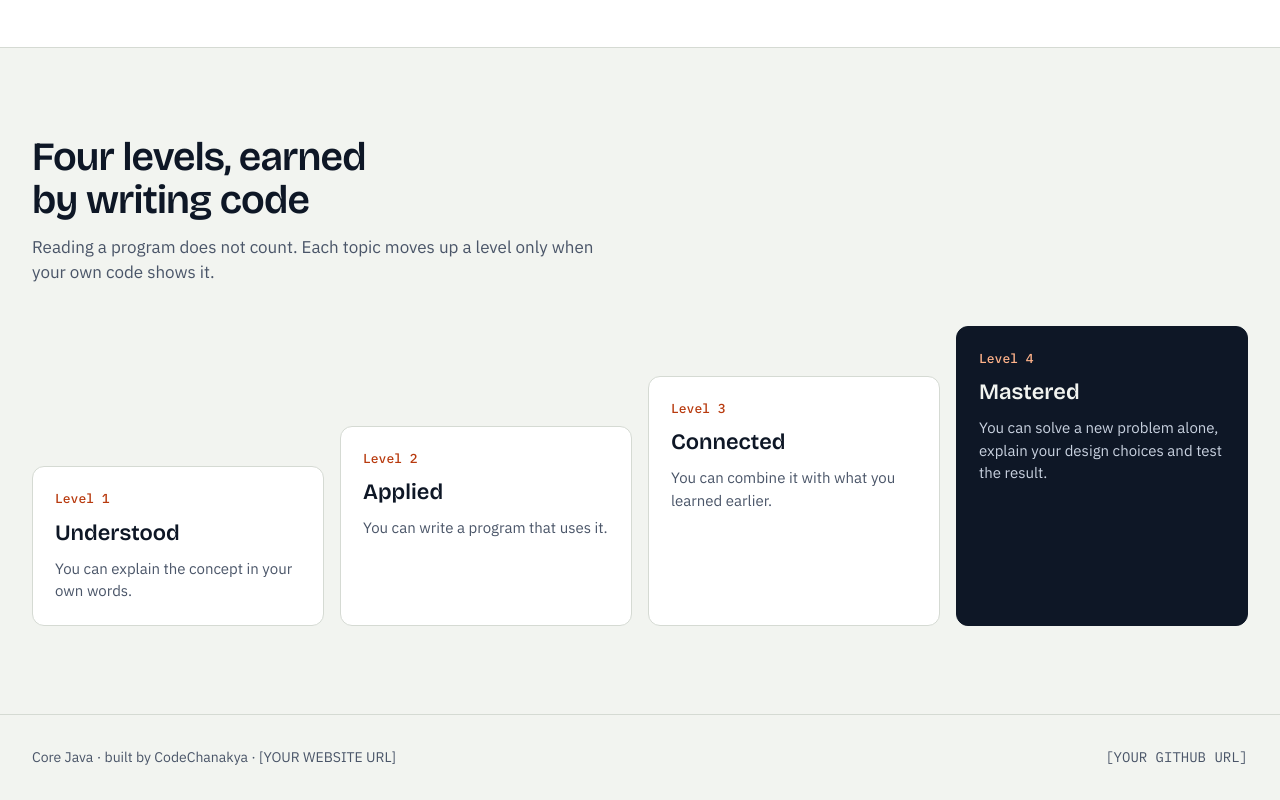
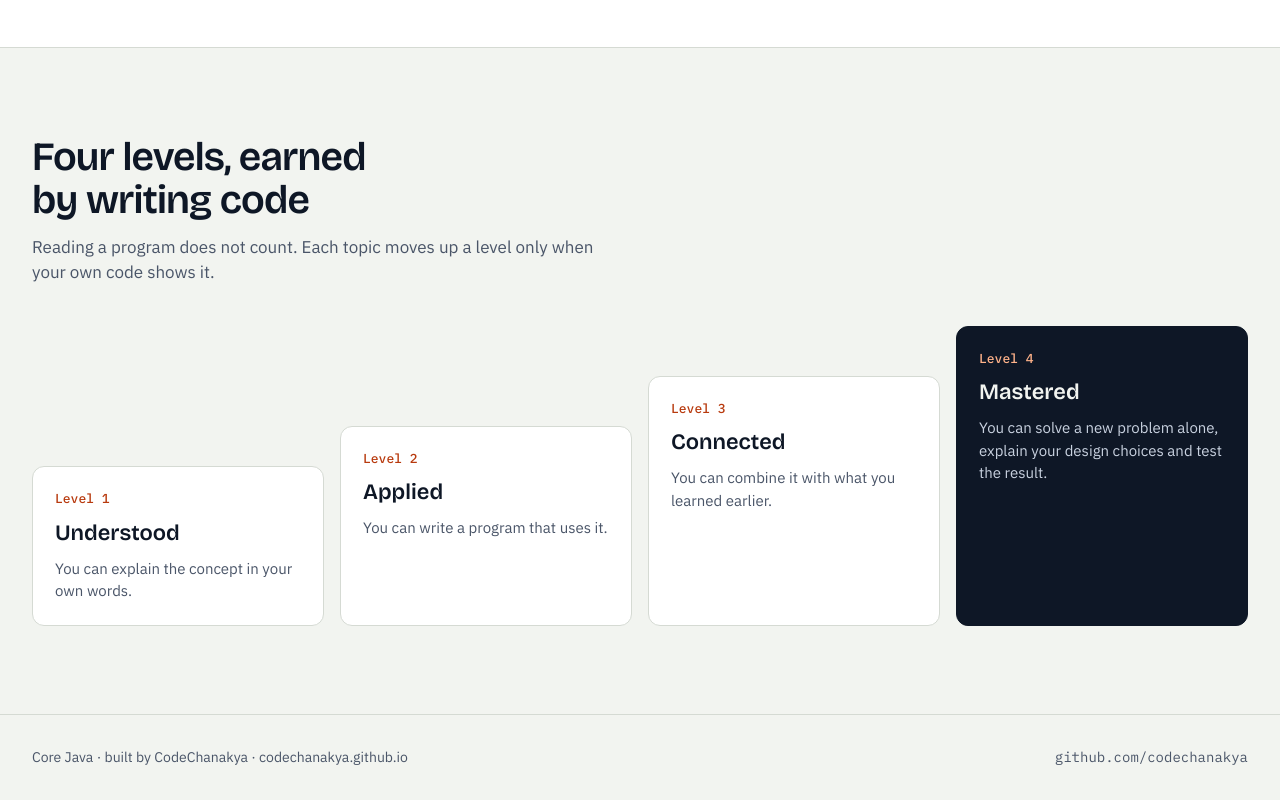
Before and after one commit to CodeChanakya/core-java, a plain HTML site: page docs/index.html in a window 1280 px wide. Shown: the part 2451-3251 px from the top of the page. Drawn offline with nearby package versions, Linux system fonts and the light colour scheme.

Commit message:
Add website and GitHub links

```diff
--- a/docs/index.html
+++ b/docs/index.html
@@ -138,8 +138,8 @@
 
 <footer class="site-footer">
   <div class="wrap">
-    <span>Core Java · built by CodeChanakya · [YOUR WEBSITE URL]</span>
-    <span class="mono">[YOUR GITHUB URL]</span>
+    <span>Core Java · built by CodeChanakya · <a href="https://codechanakya.github.io/">codechanakya.github.io</a></span>
+    <span class="mono"><a href="https://github.com/codechanakya">github.com/codechanakya</a></span>
   </div>
 </footer>
 
```
Also changed, not shown: docs/program-01.html (+2 -2 lines), docs/program-02.html (+2 -2 lines), docs/program-03.html (+2 -2 lines), docs/program-04.html (+2 -2 lines), docs/program-05.html (+2 -2 lines), docs/program-06.html (+2 -2 lines), docs/program-07.html (+2 -2 lines), docs/program-08.html (+2 -2 lines), docs/program-09.html (+2 -2 lines), docs/program-10.html (+2 -2 lines), docs/program-11.html (+2 -2 lines), docs/program-12.html (+2 -2 lines), docs/program-13.html (+2 -2 lines).
